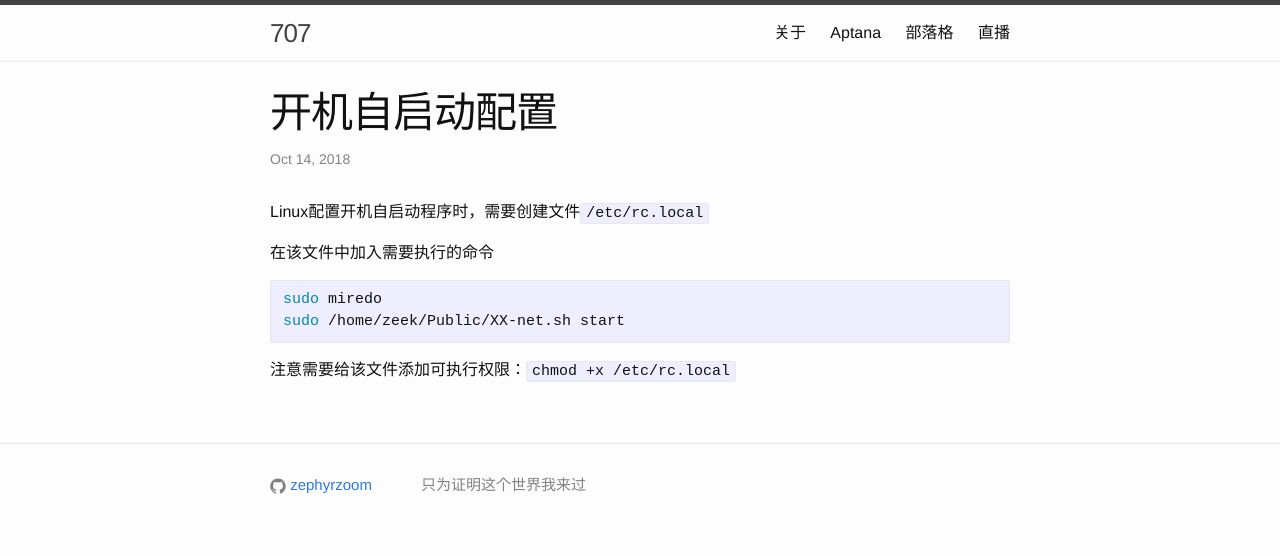
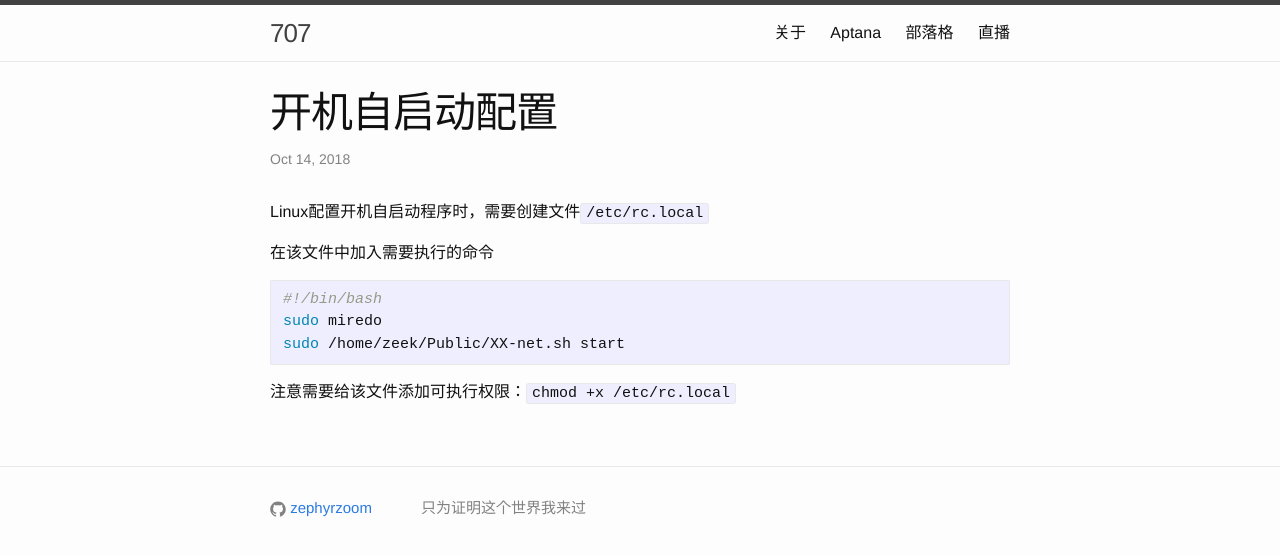
Before and after one commit to zephyrzoom/zephyrzoom.github.io, a Jekyll site: the page built from _posts/2018-10-14-auto-boot-start.md, in a window 1280 px wide. Shown: the top 556 px of the page. Built offline with Jekyll 4.4.1, drawn with Linux system fonts in a browser that asks for light colours; comment, search, counter and statistics services are not loaded.

Commit message:
添加bash命令注释

````diff
--- a/_posts/2018-10-14-auto-boot-start.md
+++ b/_posts/2018-10-14-auto-boot-start.md
@@ -7,7 +7,8 @@ date: 2018-10-14 18:42:00 +0800
 Linux配置开机自启动程序时，需要创建文件`/etc/rc.local`
 
 在该文件中加入需要执行的命令
-```zsh
+```bash
+#!/bin/bash
 sudo miredo
 sudo /home/zeek/Public/XX-net.sh start
 ```
````
